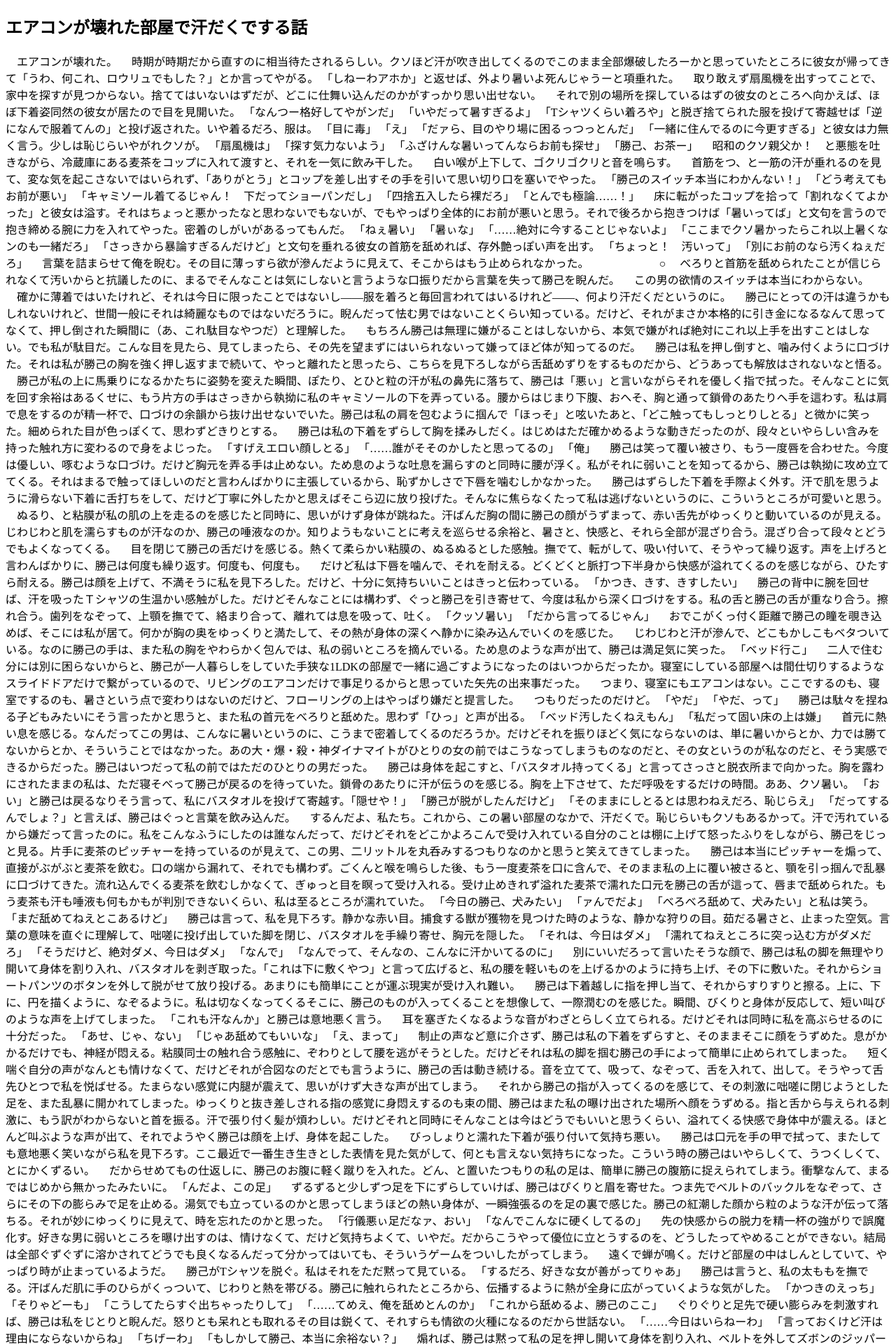
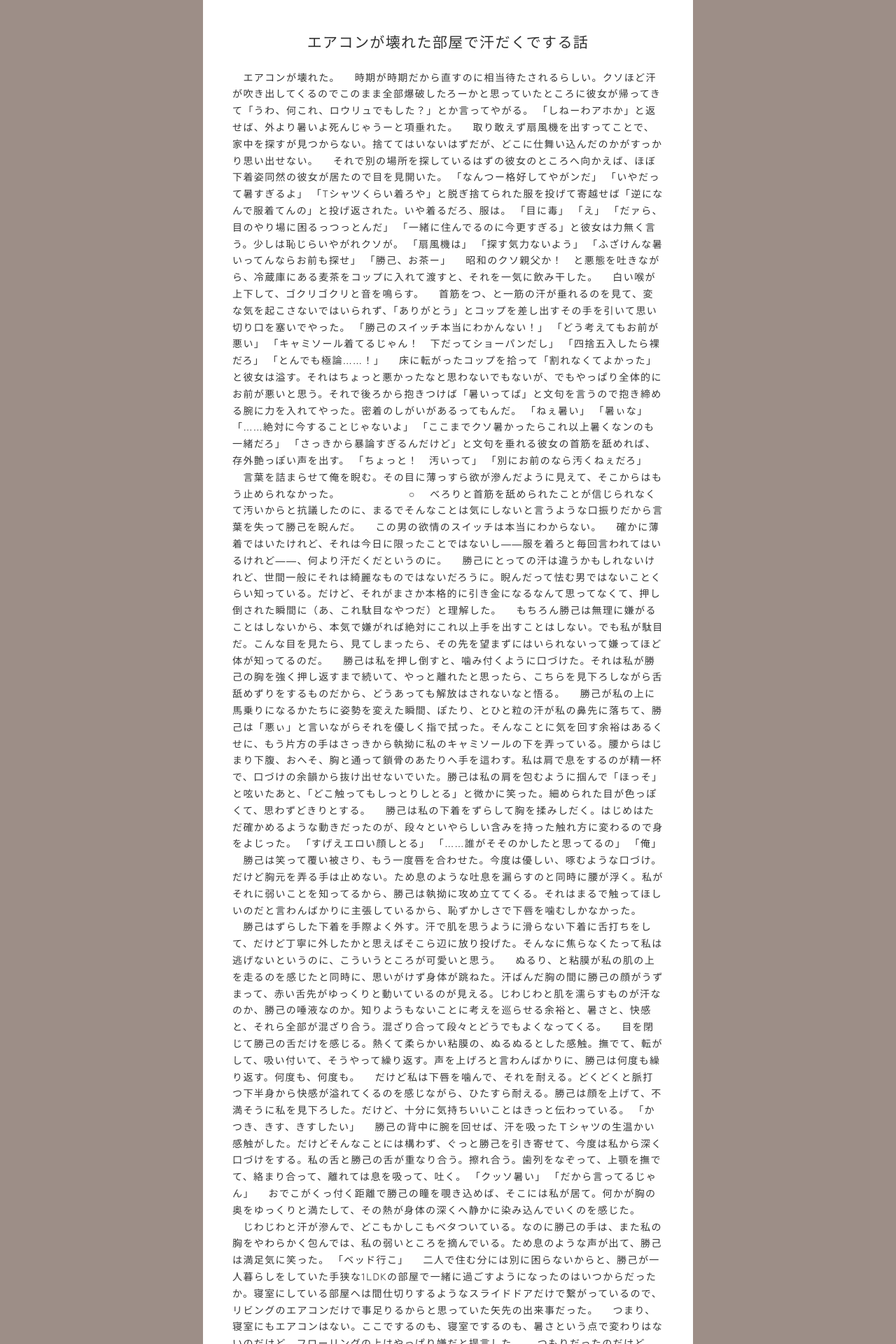
Before and after one commit to bisqhq/bisqhq.github.io, a Jekyll site: the page R/novel/01.html, which Jekyll copies as it is, in a window 1280 px wide. Shown: the top 1920 px of the page at 70% size. Built offline with Jekyll 4.4.1, drawn with Linux system fonts in a browser that asks for light colours.

Commit message:
Update 01.html

```diff
--- a/R/novel/01.html
+++ b/R/novel/01.html
@@ -5,7 +5,7 @@
     <title>R</title>
     <meta name="robots" content="noindex,nofollow">
     <meta name="viewport" content="width=device-width, initial-scale=1.0">
-    <link rel="stylesheet" href="R.css">
+    <link rel="stylesheet" href="../R.css">
 </head>
 <body>
     <article>
```
